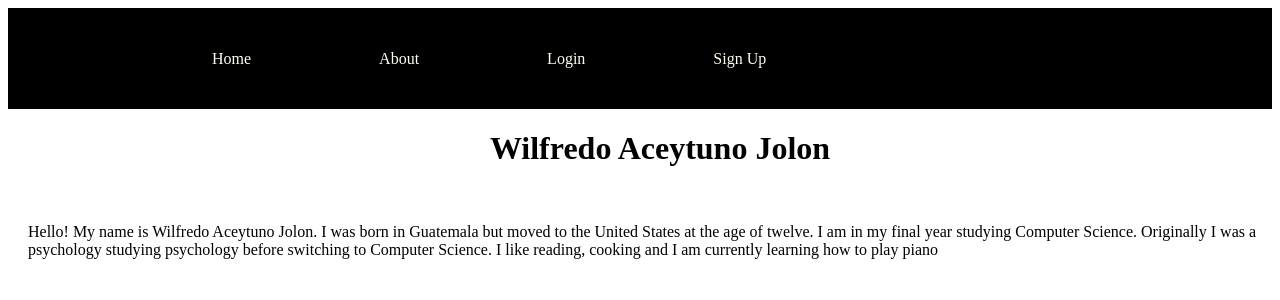
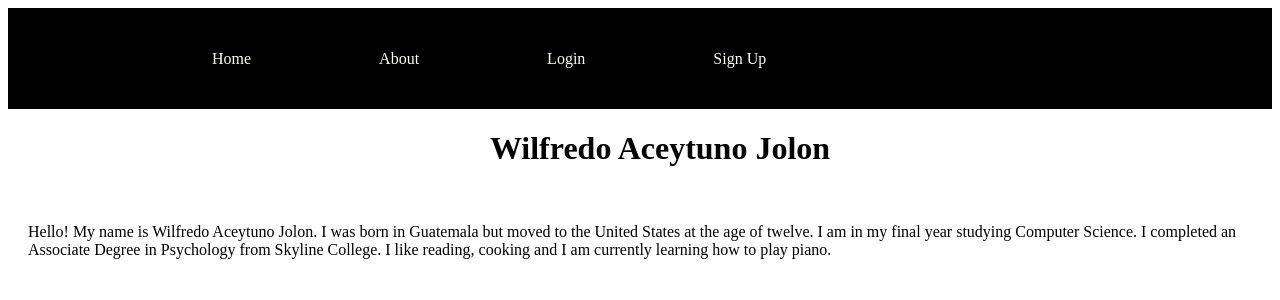
Before and after one commit to DrashtiShah23/online-marketplace-GatorXchange, a React (Create React App) app in the folder application/csc648M0/client/: page /AboutWilfredo in a window 1280 px wide. Shown: the top 300 px of the page. Built offline with nearby package versions, Linux system fonts and the light colour scheme.

Commit message:
Update about information

```diff
--- a/application/csc648M0/client/src/pages/About/AboutWilfredo.js
+++ b/application/csc648M0/client/src/pages/About/AboutWilfredo.js
@@ -13,8 +13,7 @@ const AboutWilfredo = () => {
       <div>
         <p>
             Hello! My name is Wilfredo Aceytuno Jolon. I was born in Guatemala but moved to the United States at the age of twelve.
-            I am in my final year studying Computer Science. Originally I was a psychology studying psychology before switching to
-            Computer Science. I like reading, cooking and I am currently learning how to play piano
+            I am in my final year studying Computer Science. I completed an Associate Degree in Psychology from Skyline College. I like reading, cooking and I am currently learning how to play piano.
         </p>
       </div>
     </div>
```
